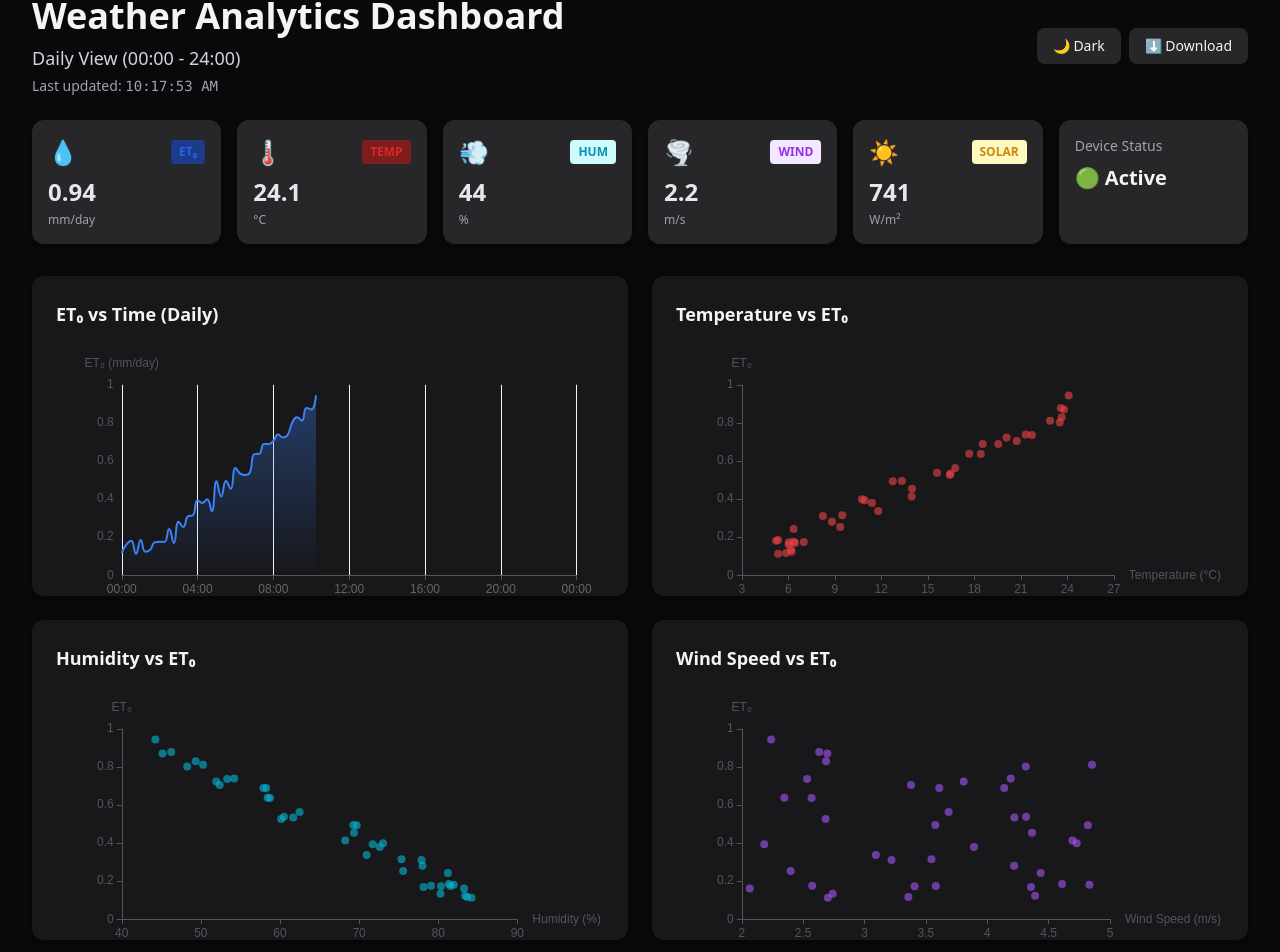
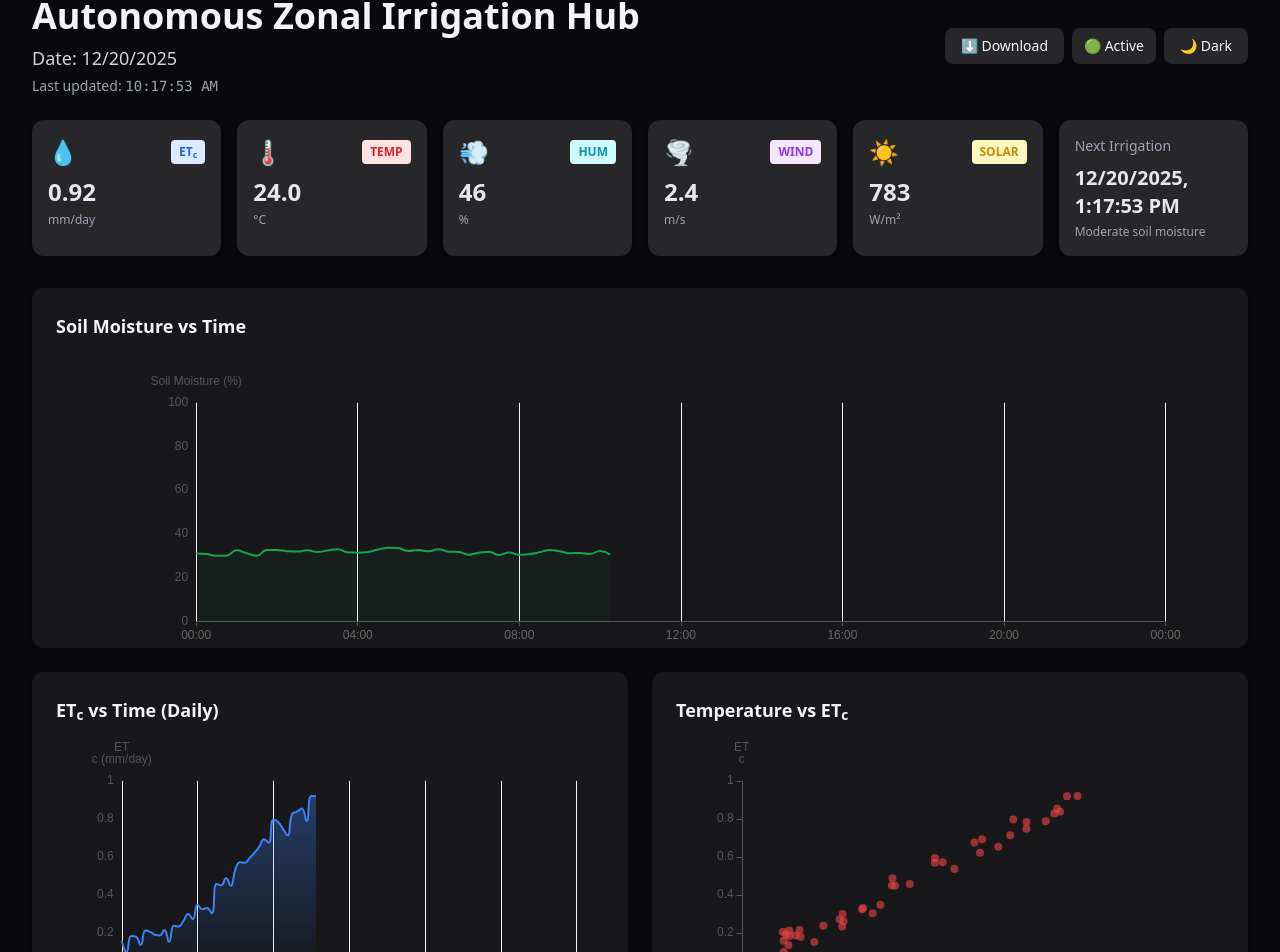
Before and after one commit to 8DMuscian/TF-26-Frontend, a React app: page / in a window 1280 px wide. Shown: the part 36-988 px from the top of the page. Built offline with nearby package versions, Linux system fonts and the light colour scheme; the HTML template or start-up script is replaced by a standard one.

Commit message:
Layout changes and Soil Moisture graph added

```diff
--- a/src/App.jsx
+++ b/src/App.jsx
@@ -67,20 +67,32 @@ const Dashboard = () => {
       0,
       0.5 + Math.sin(((hour - 6) * Math.PI) / 12) * 0.4 + Math.random() * 0.1
     );
-    const temp = 15 + Math.sin(((hour - 6) * Math.PI) / 12) * 10 + Math.random() * 2;
+    const temp =
+      15 + Math.sin(((hour - 6) * Math.PI) / 12) * 10 + Math.random() * 2;
     const humidity = Math.min(
       100,
-      Math.max(0, 60 - Math.sin(((hour - 6) * Math.PI) / 12) * 20 + Math.random() * 5)
+      Math.max(
+        0,
+        60 - Math.sin(((hour - 6) * Math.PI) / 12) * 20 + Math.random() * 5
+      )
     );
     const wind = 2 + Math.random() * 3;
-    const solar = Math.max(0, Math.sin(((hour - 6) * Math.PI) / 12) * 800 + Math.random() * 100);
+    const solar = Math.max(
+      0,
+      Math.sin(((hour - 6) * Math.PI) / 12) * 800 + Math.random() * 100
+    );
+    // simple soil moisture model: lower when ETc is higher
+    const soilMoisture = Math.max(
+      0,
+      Math.min(
+        100,
+        35 -
+          et0 * 8 +
+          Math.sin(((hour - 4) * Math.PI) / 12) * 3 +
+          (Math.random() - 0.5) * 3
+      )
+    );
     const predicted = Math.max(0, et0 + (Math.random() - 0.5) * 0.2);
-
-
-
-
-
-
 
     return {
       name: timeObj.toString(),
@@ -89,6 +101,7 @@ const Dashboard = () => {
       humidity,
       wind,
       solar,
+      soilMoisture,
       predicted,
     };
   };
@@ -144,7 +157,10 @@ const Dashboard = () => {
       formatter: (params) => {
         const p = params[0];
         const date = new Date(p.value[0]);
-        return `${date.toLocaleTimeString([], { hour: "2-digit", minute: "2-digit" })}<br/>ET₀: ${p.value[1].toFixed(3)}`;
+        return `${date.toLocaleTimeString([], {
+          hour: "2-digit",
+          minute: "2-digit",
+        })}<br/>ET<sub>c</sub>: ${p.value[1].toFixed(3)}`;
       },
     },
     grid: commonGrid,
@@ -156,10 +172,14 @@ const Dashboard = () => {
       splitLine: { show: true, lineStyle: { color: "#f3f4f6" } },
       axisLabel: { formatter: "{HH}:{mm}", color: "#666" },
     },
-    yAxis: { type: "value", name: "ET₀ (mm/day)", splitLine: { show: false } },
+    yAxis: {
+      type: "value",
+      name: "ET\nc (mm/day)",
+      splitLine: { show: false },
+    },
     series: [
       {
-        name: "ET₀",
+        name: "ETc",
         type: "line",
         showSymbol: false,
         data: dataRef.current,
@@ -178,17 +198,70 @@ const Dashboard = () => {
   const getScatterOption = (xKey, xName, color) => ({
     tooltip: {
       trigger: "item",
-      formatter: (p) => `${xName}: ${p.value[0].toFixed(1)}<br/>ET₀: ${p.value[1].toFixed(3)}`,
+      formatter: (p) =>
+        `${xName}: ${p.value[0].toFixed(
+          1
+        )}<br/>ET<sub>c</sub>: ${p.value[1].toFixed(3)}`,
     },
     grid: commonGrid,
-    xAxis: { type: "value", name: xName, scale: true, splitLine: { show: false } },
-    yAxis: { type: "value", name: "ET₀", splitLine: { show: false } },
+    xAxis: {
+      type: "value",
+      name: xName,
+      scale: true,
+      splitLine: { show: false },
+    },
+    yAxis: { type: "value", name: "ET\nc", splitLine: { show: false } },
     series: [
       {
         type: "scatter",
         symbolSize: 8,
         itemStyle: { color: color, opacity: 0.6 },
         data: dataRef.current.map((item) => [item[xKey], item.value[1]]),
+      },
+    ],
+  });
+
+  const getSoilMoistureOption = () => ({
+    tooltip: {
+      trigger: "axis",
+      formatter: (params) => {
+        const p = params[0];
+        const date = new Date(p.value[0]);
+        return `${date.toLocaleTimeString([], {
+          hour: "2-digit",
+          minute: "2-digit",
+        })}<br/>Soil Moisture: ${p.value[1].toFixed(1)}%`;
+      },
+    },
+    grid: commonGrid,
+    xAxis: {
+      type: "time",
+      min: todayStart.current,
+      max: todayEnd.current,
+      boundaryGap: false,
+      splitLine: { show: true, lineStyle: { color: "#f3f4f6" } },
+      axisLabel: { formatter: "{HH}:{mm}", color: "#666" },
+    },
+    yAxis: {
+      type: "value",
+      name: "Soil Moisture (%)",
+      min: 0,
+      max: 100,
+      splitLine: { show: false },
+    },
+    series: [
+      {
+        name: "Soil Moisture",
+        type: "line",
+        showSymbol: false,
+        // clamp values to be >= 30 for display
+        data: dataRef.current.map((d) => [
+          d.value[0],
+          Math.max(30, d.soilMoisture),
+        ]),
+        smooth: true,
+        lineStyle: { color: "#16a34a", width: 2 },
+        areaStyle: { color: "rgba(22,163,74,0.08)" },
       },
     ],
   });
@@ -206,12 +279,73 @@ const Dashboard = () => {
     },
     yAxis: { type: "value", splitLine: { show: false } },
     series: [
-      { name: "Actual", type: "line", showSymbol: false, smooth: true, lineStyle: { color: colors.primary }, data: dataRef.current },
-      { name: "Predicted", type: "line", showSymbol: false, smooth: true, lineStyle: { color: colors.accent, type: "dashed" }, data: dataRef.current.map((d) => [d.value[0], d.predicted]) },
+      {
+        name: "Actual",
+        type: "line",
+        showSymbol: false,
+        smooth: true,
+        lineStyle: { color: colors.primary },
+        data: dataRef.current,
+      },
+      {
+        name: "Predicted",
+        type: "line",
+        showSymbol: false,
+        smooth: true,
+        lineStyle: { color: colors.accent, type: "dashed" },
+        data: dataRef.current.map((d) => [d.value[0], d.predicted]),
+      },
     ],
   });
 
-  const latest = dataRef.current.length > 0 ? dataRef.current[dataRef.current.length - 1] : {};
+  const latest =
+    dataRef.current.length > 0
+      ? dataRef.current[dataRef.current.length - 1]
+      : {};
+
+  function NextIrrigationCard({ latest }) {
+    // Determine next irrigation schedule based on soil moisture
+    if (!latest || latest.soilMoisture === undefined) {
+      return (
+        <div className="bg-white dark:bg-zinc-800 rounded-xl shadow-md p-4">
+          <div className="text-sm text-gray-500 dark:text-gray-400">
+            Next Irrigation
+          </div>
+          <div className="text-xl font-bold text-gray-900 dark:text-gray-100 mt-2">
+            --
+          </div>
+        </div>
+      );
+    }
+
+    const moisture = latest.soilMoisture;
+    let minutesUntil = 720; // default 12h
+    let reason = "Scheduled";
+    if (moisture < 25) {
+      minutesUntil = 30;
+      reason = "Low soil moisture";
+    } else if (moisture < 40) {
+      minutesUntil = 180; // 3h
+      reason = "Moderate soil moisture";
+    }
+
+    const next = new Date(Date.now() + minutesUntil * 60 * 1000);
+    const nextStr = next.toLocaleString();
+
+    return (
+      <div className="bg-white dark:bg-zinc-800 rounded-xl shadow-md p-4">
+        <div className="text-sm text-gray-500 dark:text-gray-400">
+          Next Irrigation
+        </div>
+        <div className="text-xl font-bold text-gray-900 dark:text-gray-200 mt-2">
+          {nextStr}
+        </div>
+        <div className="text-xs text-gray-500 dark:text-gray-400 mt-1">
+          {reason}
+        </div>
+      </div>
+    );
+  }
 
   return (
     <div className="w-full h-full bg-gray-100 dark:bg-zinc-950 transition-colors overflow-hidden">
@@ -220,86 +354,178 @@ const Dashboard = () => {
         <header className="mb-6 flex flex-col md:flex-row justify-between items-center">
           <div>
             <h1 className="text-3xl md:text-4xl font-bold text-gray-900 dark:text-gray-100 mb-2">
-              Weather Analytics Dashboard
+              Autonomous Zonal Irrigation Hub
             </h1>
-            <p className="text-lg text-gray-700 dark:text-gray-300">Daily View (00:00 - 24:00)</p>
+            <p className="text-lg text-gray-700 dark:text-gray-300">
+              Date: {new Date(todayStart.current).toLocaleDateString()}
+            </p>
             <p className="text-sm text-gray-500 dark:text-gray-400 mt-1">
-              Last updated: <span className="font-mono">{new Date().toLocaleTimeString()}</span>
+              Last updated:{" "}
+              <span className="font-mono">
+                {new Date().toLocaleTimeString()}
+              </span>
             </p>
           </div>
           <div className="mt-4 md:mt-0 flex items-center gap-2">
-            <button
-              onClick={() => setTheme(theme === "dark" ? "light" : "dark")}
-              className="px-4 py-2 rounded-lg text-sm font-medium
-              bg-gray-200 text-gray-900 dark:bg-zinc-800 dark:text-gray-100 transition-colors"
-            >
-              {theme === "dark" ? "🌙 Dark" : "☀️ Light"}
-            </button>
-
             <button
               onClick={() => {
                 alert("PDF downloaded!");
               }}
               className="px-4 py-2 rounded-lg text-sm font-medium
-              bg-gray-200 text-gray-900 dark:bg-zinc-800 dark:text-gray-100 transition-colors"
-            >
+              bg-gray-200 text-gray-900 dark:bg-zinc-800 dark:text-gray-100 transition-colors">
               ⬇️ Download
             </button>
+
+            {/* Compact inline device status placed left of the theme toggle */}
+            <div className="px-3 py-2 rounded-lg text-sm font-medium bg-white dark:bg-zinc-800 text-gray-800 dark:text-gray-100 shadow-sm">
+              {deviceStatus === "active"
+                ? "🟢 Active"
+                : deviceStatus === "sleep"
+                ? "🟡 Sleep"
+                : "🔴 Off"}
             </div>
 
-
-
+            <button
+              onClick={() => setTheme(theme === "dark" ? "light" : "dark")}
+              className="px-4 py-2 rounded-lg text-sm font-medium
+              bg-gray-200 text-gray-900 dark:bg-zinc-800 dark:text-gray-100 transition-colors">
+              {theme === "dark" ? "🌙 Dark" : "☀️ Light"}
+            </button>
+          </div>
         </header>
 
         {/* Metric Cards */}
         <div className="grid grid-cols-2 md:grid-cols-3 lg:grid-cols-6 gap-4 mb-8">
-
-          <MetricCard icon="💧" label="ET₀" value={latest.value?.[1]?.toFixed(2) || "--"} unit="mm/day" textColor="text-gray-800  dark:text-gray-200" bgColor="bg-white dark:bg-zinc-800" colorClass="text-blue-600 bg-blue-900" />
-          <MetricCard icon="🌡️" label="TEMP" value={latest.temp?.toFixed(1) || "--"} unit="°C" textColor="text-gray-800  dark:text-gray-200" bgColor="bg-white dark:bg-zinc-800" colorClass="text-red-600 bg-red-900" />
-          <MetricCard icon="💨" label="HUM" value={latest.humidity?.toFixed(0) || "--"} unit="%" textColor="text-gray-800  dark:text-gray-200" bgColor="bg-white dark:bg-zinc-800" colorClass="text-cyan-600 bg-cyan-100" />
-          <MetricCard icon="🌪️" label="WIND" value={latest.wind?.toFixed(1) || "--"} unit="m/s" textColor="text-gray-800  dark:text-gray-200" bgColor="bg-white dark:bg-zinc-800" colorClass="text-purple-600 bg-purple-100" />
-          <MetricCard icon="☀️" label="SOLAR" value={latest.solar?.toFixed(0) || "--"} unit="W/m²" textColor="text-gray-800  dark:text-gray-200" bgColor="bg-white dark:bg-zinc-800" colorClass="text-yellow-600 bg-yellow-100" />
-          <DeviceStatusCard status={deviceStatus} />
+          <MetricCard
+            icon="💧"
+            label={
+              <span>
+                ET<sub>c</sub>
+              </span>
+            }
+            value={latest.value?.[1]?.toFixed(2) || "--"}
+            unit="mm/day"
+            textColor="text-gray-800  dark:text-gray-200"
+            bgColor="bg-white dark:bg-zinc-800"
+            colorClass="text-blue-600 bg-blue-100"
+          />
+          <MetricCard
+            icon="🌡️"
+            label="TEMP"
+            value={latest.temp?.toFixed(1) || "--"}
+            unit="°C"
+            textColor="text-gray-800  dark:text-gray-200"
+            bgColor="bg-white dark:bg-zinc-800"
+            colorClass="text-red-600 bg-red-100"
+          />
+          <MetricCard
+            icon="💨"
+            label="HUM"
+            value={latest.humidity?.toFixed(0) || "--"}
+            unit="%"
+            textColor="text-gray-800  dark:text-gray-200"
+            bgColor="bg-white dark:bg-zinc-800"
+            colorClass="text-cyan-600 bg-cyan-100"
+          />
+          <MetricCard
+            icon="🌪️"
+            label="WIND"
+            value={latest.wind?.toFixed(1) || "--"}
+            unit="m/s"
+            textColor="text-gray-800  dark:text-gray-200"
+            bgColor="bg-white dark:bg-zinc-800"
+            colorClass="text-purple-600 bg-purple-100"
+          />
+          <MetricCard
+            icon="☀️"
+            label="SOLAR"
+            value={latest.solar?.toFixed(0) || "--"}
+            unit="W/m²"
+            textColor="text-gray-800  dark:text-gray-200"
+            bgColor="bg-white dark:bg-zinc-800"
+            colorClass="text-yellow-600 bg-yellow-100"
+          />
+          <NextIrrigationCard latest={latest} />
         </div>
-
 
         {/* Charts */}
         {/* Charts Grid */}
         <div className="grid grid-cols-1 lg:grid-cols-2 gap-6">
-          <ChartWrapper title="ET₀ vs Time (Daily)">
+          <div className="lg:col-span-2">
+            <ChartWrapper title="Soil Moisture vs Time" height={360}>
+              <Chart option={getSoilMoistureOption()} />
+            </ChartWrapper>
+          </div>
+
+          <ChartWrapper
+            title={
+              <span>
+                ET<sub>c</sub> vs Time (Daily)
+              </span>
+            }>
             <Chart option={getEt0Option()} />
           </ChartWrapper>
 
-          <ChartWrapper title="Temperature vs ET₀">
-            <Chart option={getScatterOption("temp", "Temperature (°C)", colors.temp)} />
+          <ChartWrapper
+            title={
+              <span>
+                Temperature vs ET<sub>c</sub>
+              </span>
+            }>
+            <Chart
+              option={getScatterOption("temp", "Temperature (°C)", colors.temp)}
+            />
           </ChartWrapper>
 
-          <ChartWrapper title="Humidity vs ET₀">
-            <Chart option={getScatterOption("humidity", "Humidity (%)", colors.hum)} />
+          <ChartWrapper
+            title={
+              <span>
+                Humidity vs ET<sub>c</sub>
+              </span>
+            }>
+            <Chart
+              option={getScatterOption("humidity", "Humidity (%)", colors.hum)}
+            />
           </ChartWrapper>
 
-          <ChartWrapper title="Wind Speed vs ET₀">
-            <Chart option={getScatterOption("wind", "Wind Speed (m/s)", colors.wind)} />
+          <ChartWrapper
+            title={
+              <span>
+                Wind Speed vs ET<sub>c</sub>
+              </span>
+            }>
+            <Chart
+              option={getScatterOption("wind", "Wind Speed (m/s)", colors.wind)}
+            />
           </ChartWrapper>
 
           {/* Full-width Actual vs Predicted ET₀ chart */}
           <div className="lg:col-span-2">
-            <ChartWrapper title="Actual vs Predicted ET₀" height={360}>
+            <ChartWrapper title="Actual vs Predicted ETc" height={360}>
               <Chart option={getComparisonOption()} />
             </ChartWrapper>
           </div>
         </div>
-
       </div>
     </div>
   );
 };
 
-const MetricCard = ({ icon, label, value, unit, textColor, bgColor, colorClass }) => (
+const MetricCard = ({
+  icon,
+  label,
+  value,
+  unit,
+  textColor,
+  bgColor,
+  colorClass,
+}) => (
   <div className={`metric-card ${bgColor} rounded-xl shadow-md p-4`}>
     <div className="flex items-center justify-between mb-2">
       <span className="text-2xl">{icon}</span>
-      <span className={`text-xs font-semibold ${colorClass} px-2 py-1 rounded`}>{label}</span>
+      <span className={`text-xs font-semibold ${colorClass} px-2 py-1 rounded`}>
+        {label}
+      </span>
     </div>
     <div className={`text-2xl font-bold ${textColor}`}>{value}</div>
     <div className="text-xs text-gray-500 dark:text-gray-400 mt-1">{unit}</div>
@@ -324,12 +550,14 @@ const DeviceStatusCard = ({ status }) => {
   );
 };
 
-
-
 const ChartWrapper = ({ title, children, height = 320 }) => (
-  <div className={`bg-white dark:bg-zinc-900 rounded-xl shadow-md p-4 md:p-6`} style={{ height }}>
-    <h2 className="text-lg font-semibold text-gray-800 dark:text-gray-100 mb-4">{title}</h2>
-    <div className="chart-container" style={{ height: '100%' }}>
+  <div
+    className={`bg-white dark:bg-zinc-900 rounded-xl shadow-md p-4 md:p-6`}
+    style={{ height }}>
+    <h2 className="text-lg font-semibold text-gray-800 dark:text-gray-100 mb-4">
+      {title}
+    </h2>
+    <div className="chart-container" style={{ height: "100%" }}>
       {children}
     </div>
   </div>
```
Lines whose indentation alone changed are shown as unchanged.
